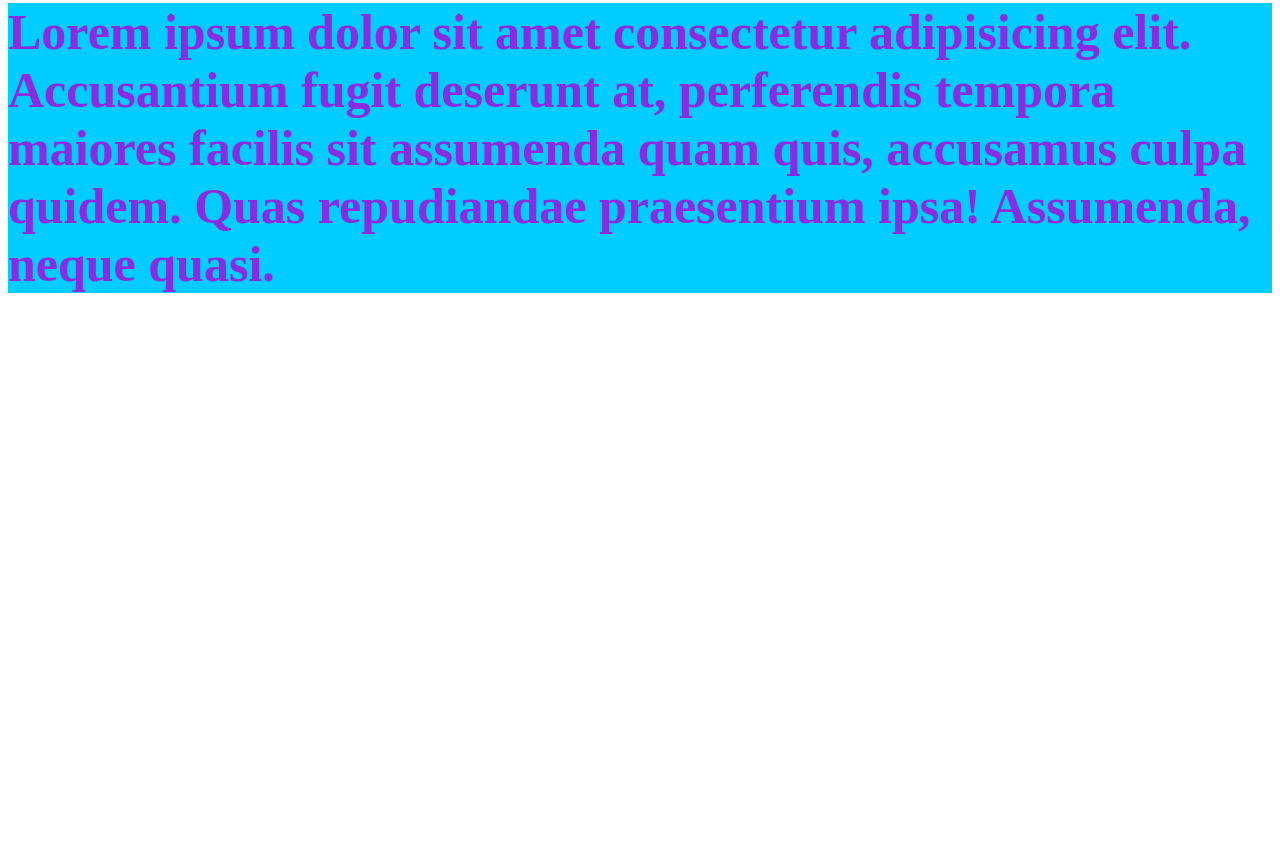
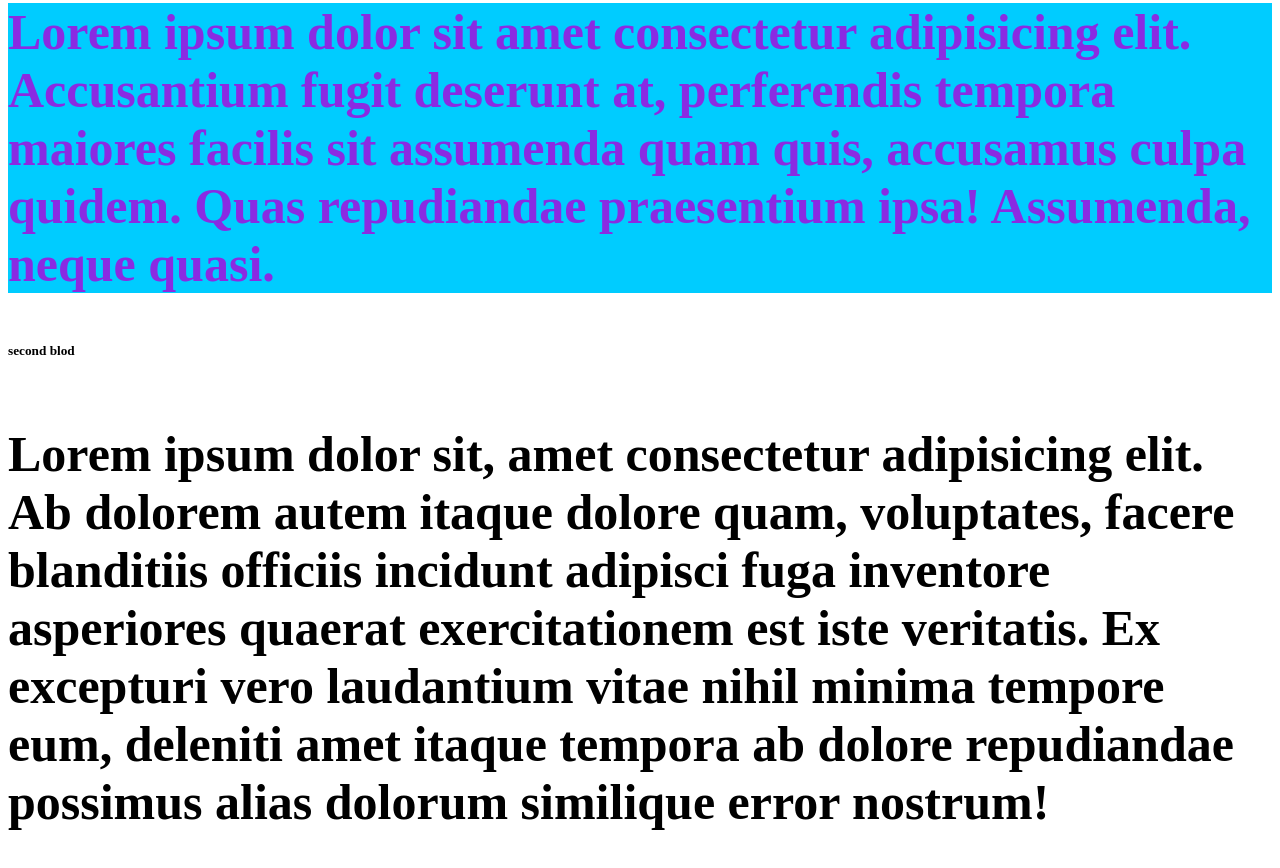
Before and after one commit to jahidulosd/my-second-github, a plain HTML site: page index.html in a window 1280 px wide. Shown: the part 1427-2295 px from the top of the page. Before the commit the page ends 1770 px from the top, so only its background shows below. Drawn offline with Linux system fonts and the light colour scheme.

Commit message:
added second blog

```diff
--- a/design/color.css
+++ b/design/color.css
@@ -7,3 +7,7 @@ div{
     background-color: rgb(0, 204, 255);
     font-size: 50px;
 }
+#h4{
+    font-size: 50px;
+
+}
--- a/index.html
+++ b/index.html
@@ -12,6 +12,10 @@
     <h1>Well come to my webpagr</h1>
     <img src="jahi.jpg.jpg" alt="">
     <h3 class="lorem">Lorem ipsum dolor sit amet consectetur adipisicing elit. Accusantium fugit deserunt at, perferendis tempora maiores facilis sit assumenda quam quis, accusamus culpa quidem. Quas repudiandae praesentium ipsa! Assumenda, neque quasi.</h3>
+    <h5>second blod</h5>
+    <h4 id="h4"><p>
+        Lorem ipsum dolor sit, amet consectetur adipisicing elit. Ab dolorem autem itaque dolore quam, voluptates, facere blanditiis officiis incidunt adipisci fuga inventore asperiores quaerat exercitationem est iste veritatis. Ex excepturi vero laudantium vitae nihil minima tempore eum, deleniti amet itaque tempora ab dolore repudiandae possimus alias dolorum similique error nostrum!
+    </p></h4>
  </div>
 </body>
 </html>
```
